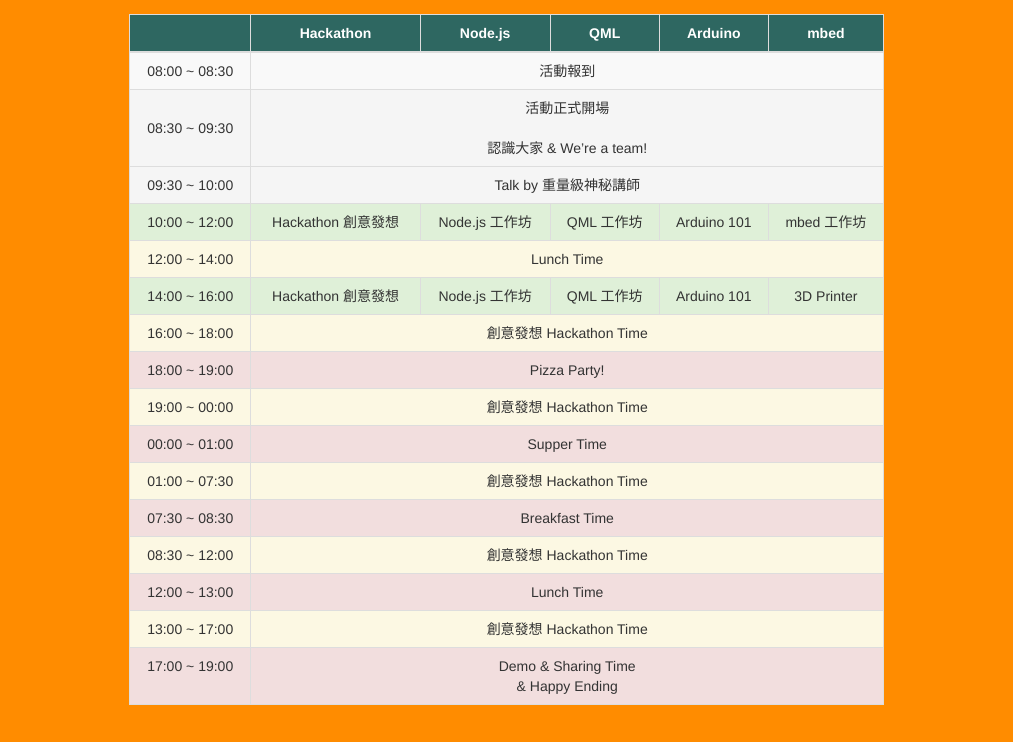
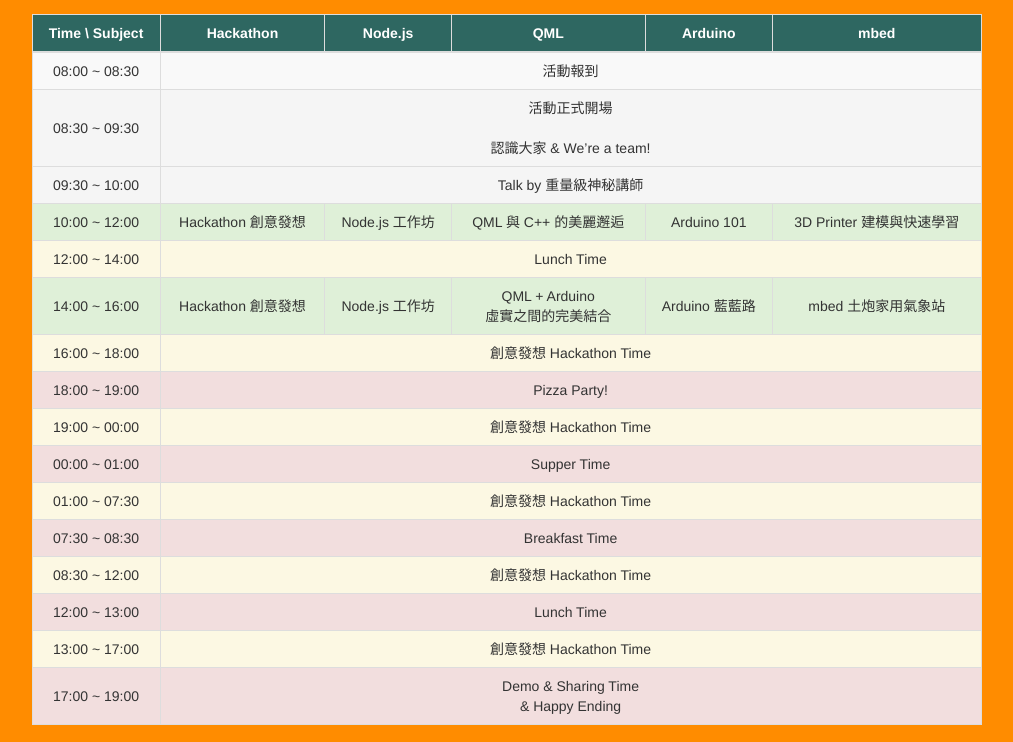
Before and after one commit to Rukeith/HackathonTaiwan-Schedule, a plain HTML site: page index.html in a window 1280 px wide. Shown: the part 222-964 px from the top of the page, without its empty margins (136-1149 px from the left). Drawn offline with Linux system fonts and the light colour scheme.

Commit message:
update classes info and style

```diff
--- a/css/style.css
+++ b/css/style.css
@@ -1,6 +1,5 @@
 body {
 	background-color: #FF8C00;
-
 }
 
 .Main {
--- a/index.html
+++ b/index.html
@@ -35,18 +35,16 @@
 <body>
 <div class="container">
 	<div class="row clearfix">
-		<div class="col-md-2 column"></div>
-		<div class="col-md-8 col-xs-12 column Main">
-			<h3 class="text-center text-info">第五屆 Hackathon Taiwan 活動時程表</h3>
+		<div class="col-md-1 column"></div>
+		<div class="col-md-10 col-xs-12 column Main">
+			<h3 class="text-center text-info" style="color: #43396B; cursor: default">第五屆 Hackathon Taiwan 活動時程表</h3>
 			<a href="https://www.facebook.com/HackathonTaiwan?fref=ts" target="_blank">
 				<img alt="140x140" src="./img/Hackathon_Logo.jpg" class="img-circle logo-img">
 			</a>
 			<table class="table table-striped table-hover table-bordered">
 				<thead>
 					<tr>
-						<th>
-
-						</th>
+						<th> Time \ Subject</th>
 						<th>
 							Hackathon
 						</th>
@@ -101,13 +99,13 @@
 							Node.js 工作坊
 						</td>
 						<td>
-							QML 工作坊
+							QML 與 C++ 的美麗邂逅
 						</td>
 						<td>
 							Arduino 101
 						</td>
 						<td>
-							mbed 工作坊
+							3D Printer 建模與快速學習
 						</td>
 					</tr>
 					<tr class="warning">
@@ -119,23 +117,24 @@
 						</td>
 					</tr>
 					<tr class="success">
-						<td>
+						<td style="vertical-align:middle;">
 							14:00 ~ 16:00
 						</td>
-						<td>
+						<td style="vertical-align:middle;">
 							Hackathon 創意發想
 						</td>
-						<td>
+						<td style="vertical-align:middle;">
 							Node.js 工作坊
 						</td>
 						<td>
-							QML 工作坊
+							QML + Arduino <br/>
+							虛實之間的完美結合
 						</td>
-						<td>
-							Arduino 101
+						<td style="vertical-align:middle;">
+							Arduino 藍藍路
 						</td>
-						<td>
-							3D Printer
+						<td style="vertical-align:middle;">
+							mbed 土炮家用氣象站
 						</td>
 					</tr>
 					<tr class="warning">
@@ -211,7 +210,7 @@
 						</td>
 					</tr>
 					<tr class="danger">
-						<td>
+						<td style="vertical-align:middle;">
 							17:00 ~ 19:00
 						</td>
 						<td colspan="5">
@@ -238,11 +237,11 @@
 					<h3>報名網址</h3>
 				</dt>
 				<dd>
-					<h4 class="text-info"><a href="http://www.accupass.com/go/hackathon05" target="_blank">http://www.accupass.com/go/hackathon05</a></h4>
+					<h4 class="text-info" style="margin-top: 24px"><a href="http://www.accupass.com/go/hackathon05" target="_blank">http://www.accupass.com/go/hackathon05</a></h4>
 				</dd>
 			</dl>
 		</div>
-		<div class="col-md-2 column">
+		<div class="col-md-1 column">
 		</div>
 	</div>
 </div>
```
